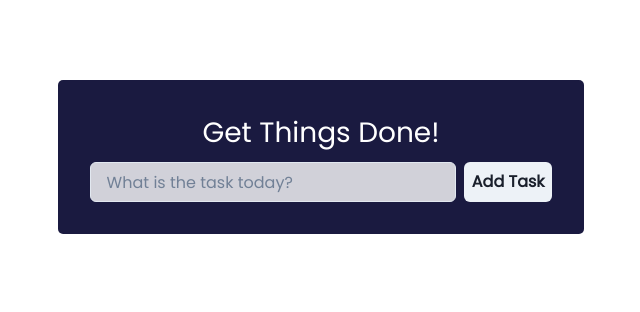
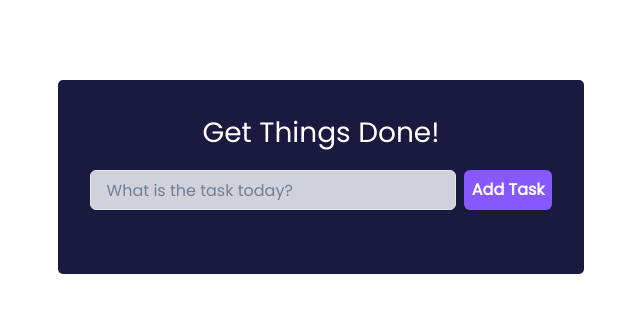
Before and after one commit to boon2187/vite-react-todo-app, a React (Vite) app: page / in a window 1280 px wide. Shown: the top 312 px of the page, without its empty margins (319-959 px from the left). Built offline with nearby package versions, Linux system fonts and the light colour scheme.

Commit message:
見た目の調整

```diff
--- a/src/components/TodoForm.tsx
+++ b/src/components/TodoForm.tsx
@@ -22,7 +22,7 @@ export const TodoForm = ({ addTodo }: TodoFormProps) => {
 
   return (
     <form onSubmit={handleSubmit}>
-      <FormControl>
+      <FormControl mt="1rem" mb="2rem">
         <HStack>
           <Input
             type="text"
@@ -31,7 +31,9 @@ export const TodoForm = ({ addTodo }: TodoFormProps) => {
             onChange={(e) => setValue(e.target.value)}
             bg="whiteAlpha.800"
           />
-          <Button type="submit">Add Task</Button>
+          <Button type="submit" bg="#8758ff" color="white">
+            Add Task
+          </Button>
         </HStack>
       </FormControl>
     </form>
```
